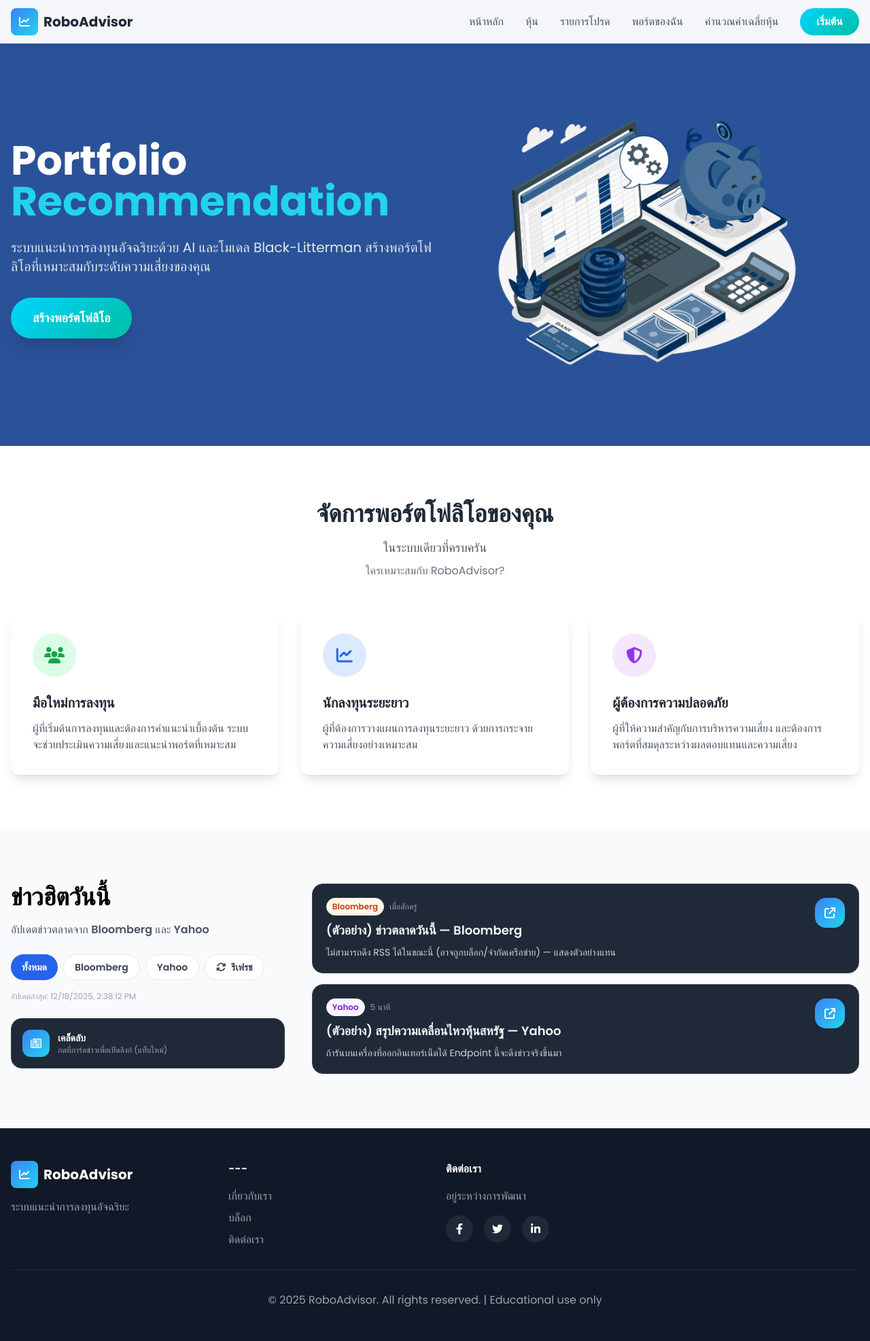
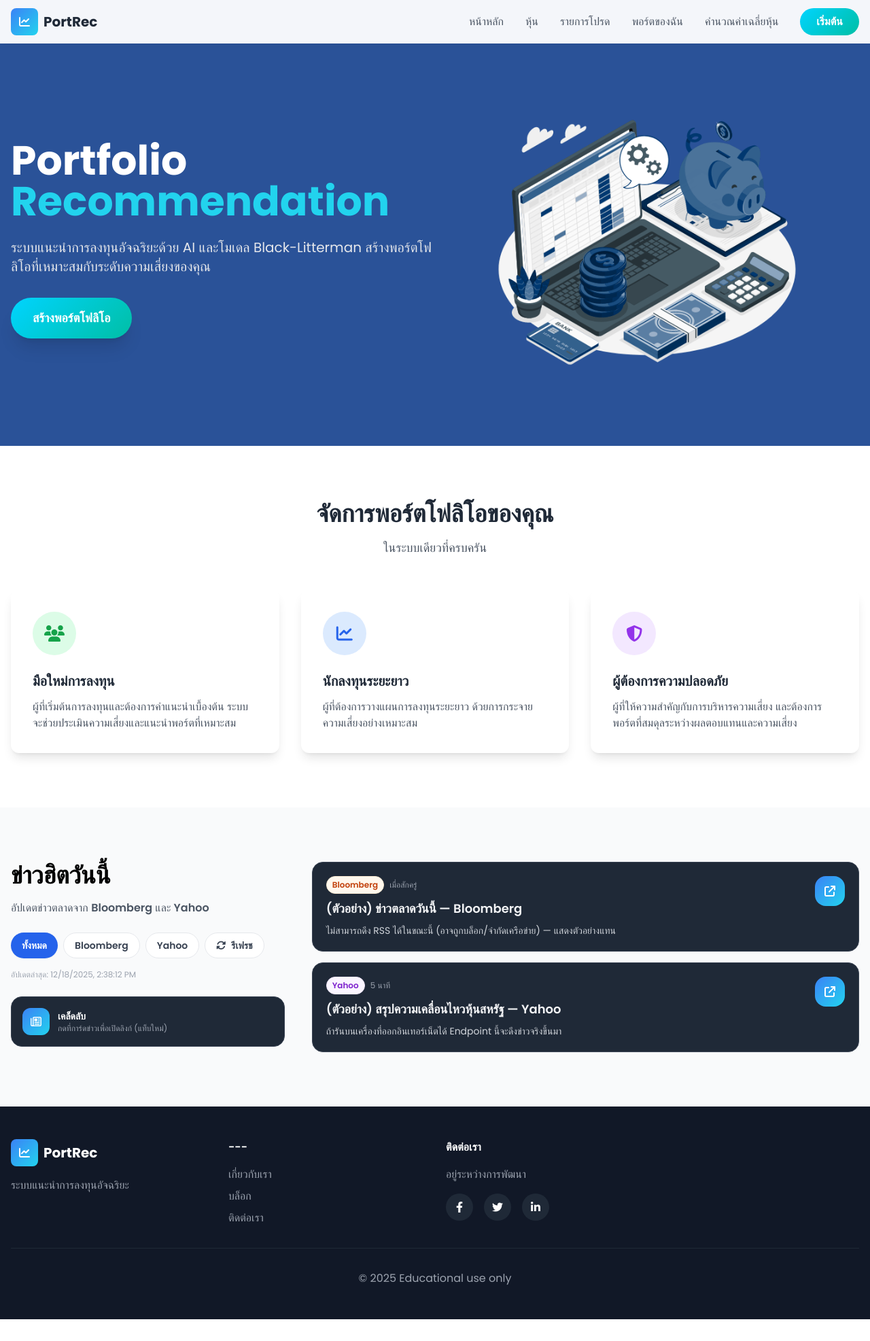
Before and after one commit to aphiwungsokul-w/finalproject, a FastAPI app: page / in a window 1280 px wide. Shown: the whole page at 68% size. After the commit the page ends 1941 px from the top, so only its background shows below. Run offline with FastAPI, Linux system fonts and the light colour scheme; data that the repository does not hold is empty; some libraries are stand-ins or nearby versions.

Commit message:
Update index.html

```diff
--- a/templates/index.html
+++ b/templates/index.html
@@ -2,7 +2,7 @@
 <html lang="en">
   <head>
     <meta charset="UTF-8" />
-    <title>Portfolio Recommendation - Robo Advisor</title>
+    <title>Portfolio Recommendation</title>
     <style>
       /* Glass morphism cards */
       .glass-card {
@@ -98,7 +98,7 @@
           >
             <i class="fas fa-chart-line text-white"></i>
           </div>
-          <span class="text-xl font-bold text-gray-800">RoboAdvisor</span>
+          <span class="text-xl font-bold text-gray-800">PortRec</span>
         </div>
 
         <div class="hidden md:flex items-center space-x-8">
@@ -191,7 +191,7 @@
             จัดการพอร์ตโฟลิโอของคุณ
           </h2>
           <p class="text-gray-600 text-lg">ในระบบเดียวที่ครบครัน</p>
-          <p class="text-gray-500 mt-2">ใครเหมาะสมกับ RoboAdvisor?</p>
+
         </div>
 
         <div class="grid md:grid-cols-3 gap-8">
@@ -370,7 +370,7 @@
               >
                 <i class="fas fa-chart-line text-white"></i>
               </div>
-              <span class="text-xl font-bold">RoboAdvisor</span>
+              <span class="text-xl font-bold">PortRec</span>
             </div>
             <p class="text-gray-400">ระบบแนะนำการลงทุนอัจฉริยะ</p>
           </div>
@@ -422,7 +422,7 @@
           class="border-t border-gray-800 mt-8 pt-8 text-center text-gray-400"
         >
           <p>
-            © 2025 RoboAdvisor. All rights reserved. | Educational use only
+            © 2025 Educational use only
           </p>
         </div>
       </div>
```
